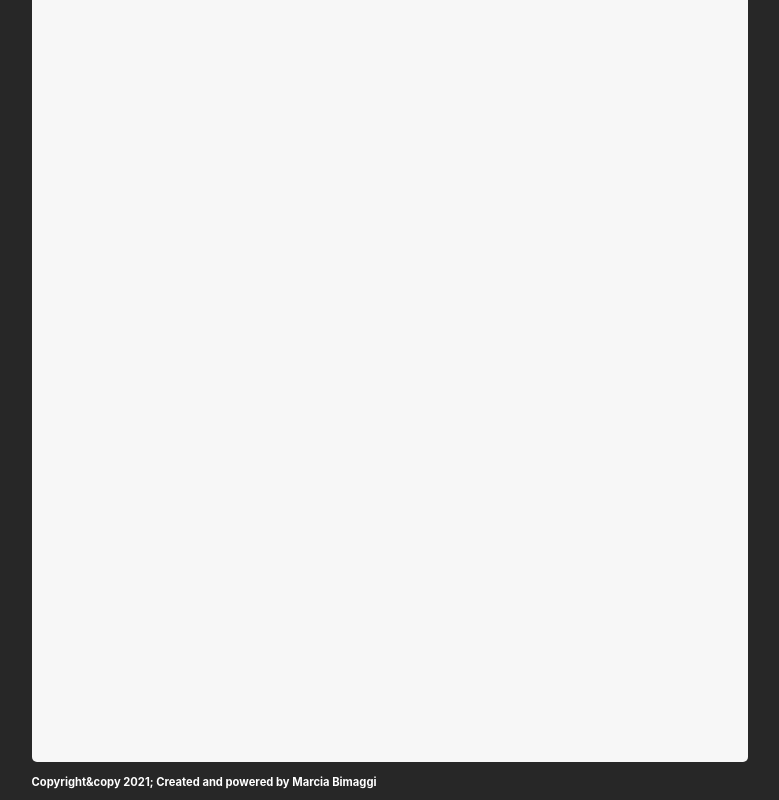
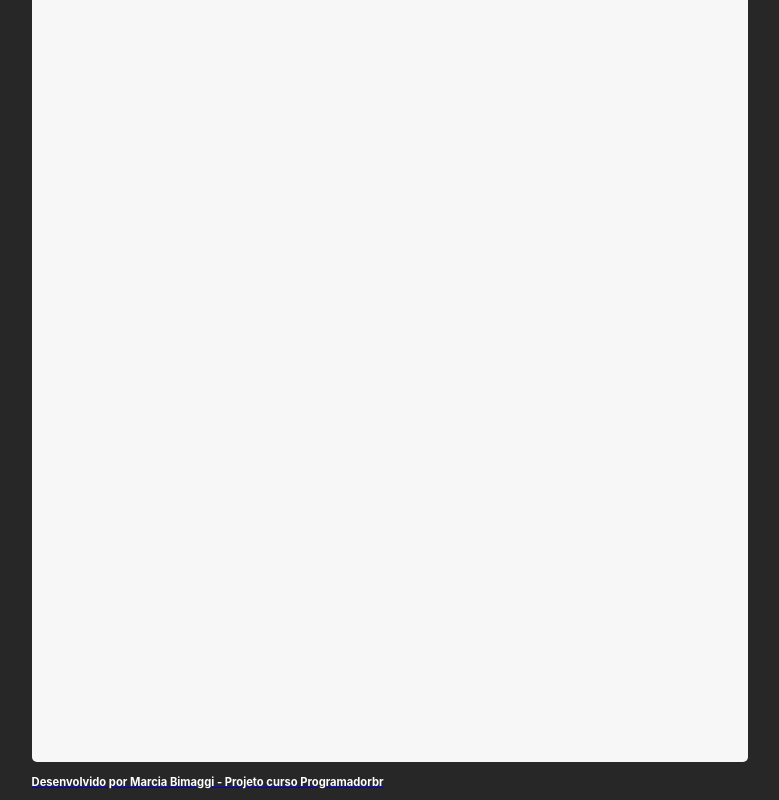
Before and after one commit to bimaggi/lista_de_tarefas, a React (Create React App) app: page / in a window 1280 px wide. Shown: the part 579-1379 px from the top of the page, without its empty margins (250-1029 px from the left). Built offline with nearby package versions, Linux system fonts and the light colour scheme.

Commit message:
add link footer

```diff
--- a/src/App.js
+++ b/src/App.js
@@ -64,7 +64,7 @@ function App(){
 
     </div>
     <footer>
-       <p><strong>Copyright&copy 2021; Created and powered by Marcia Bimaggi</strong></p>
+       <a href='https://www.linkedin.com/in/marcia-b-oliveira/'><p><strong>Desenvolvido por Marcia Bimaggi - Projeto curso Programadorbr </strong></p></a>
     </footer>
    </>
 
```
